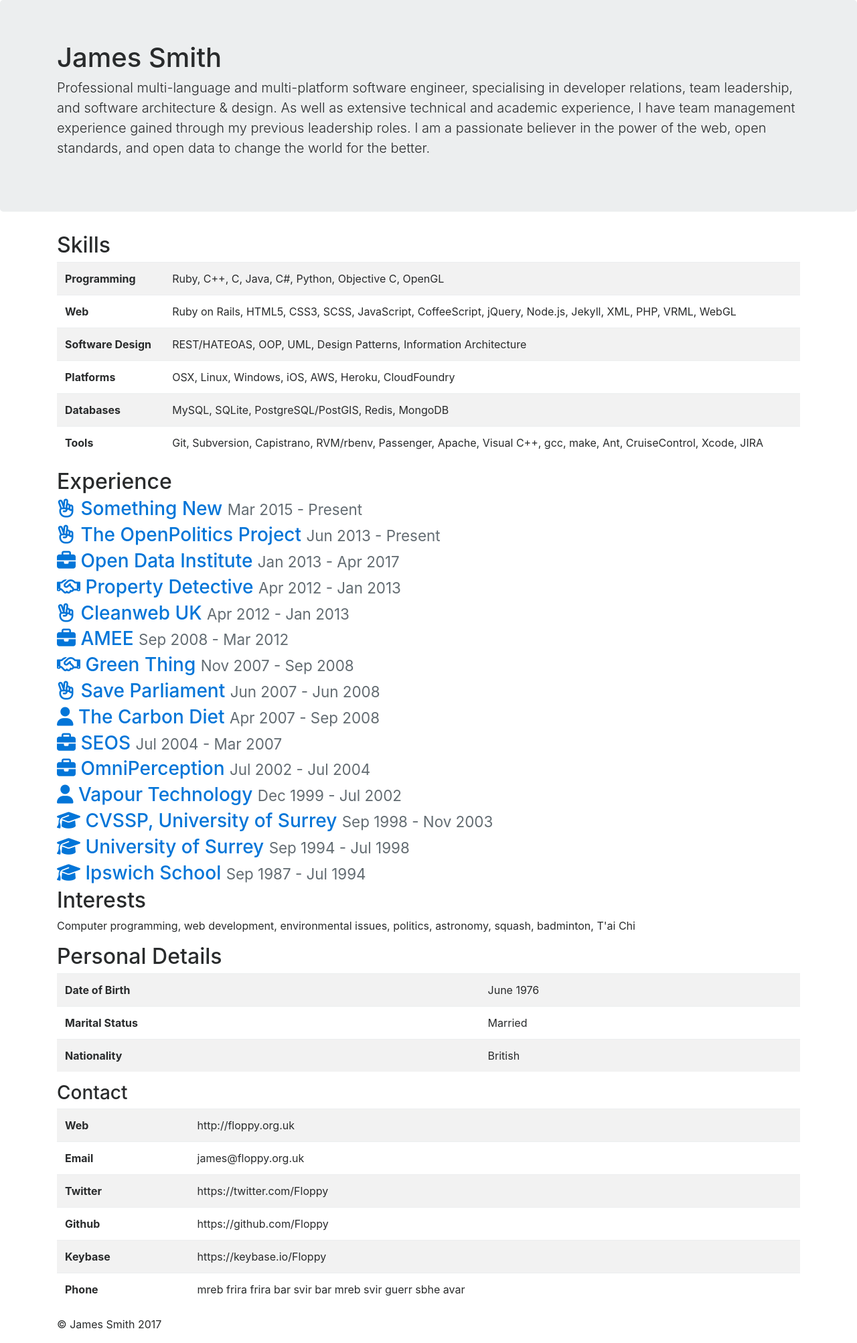
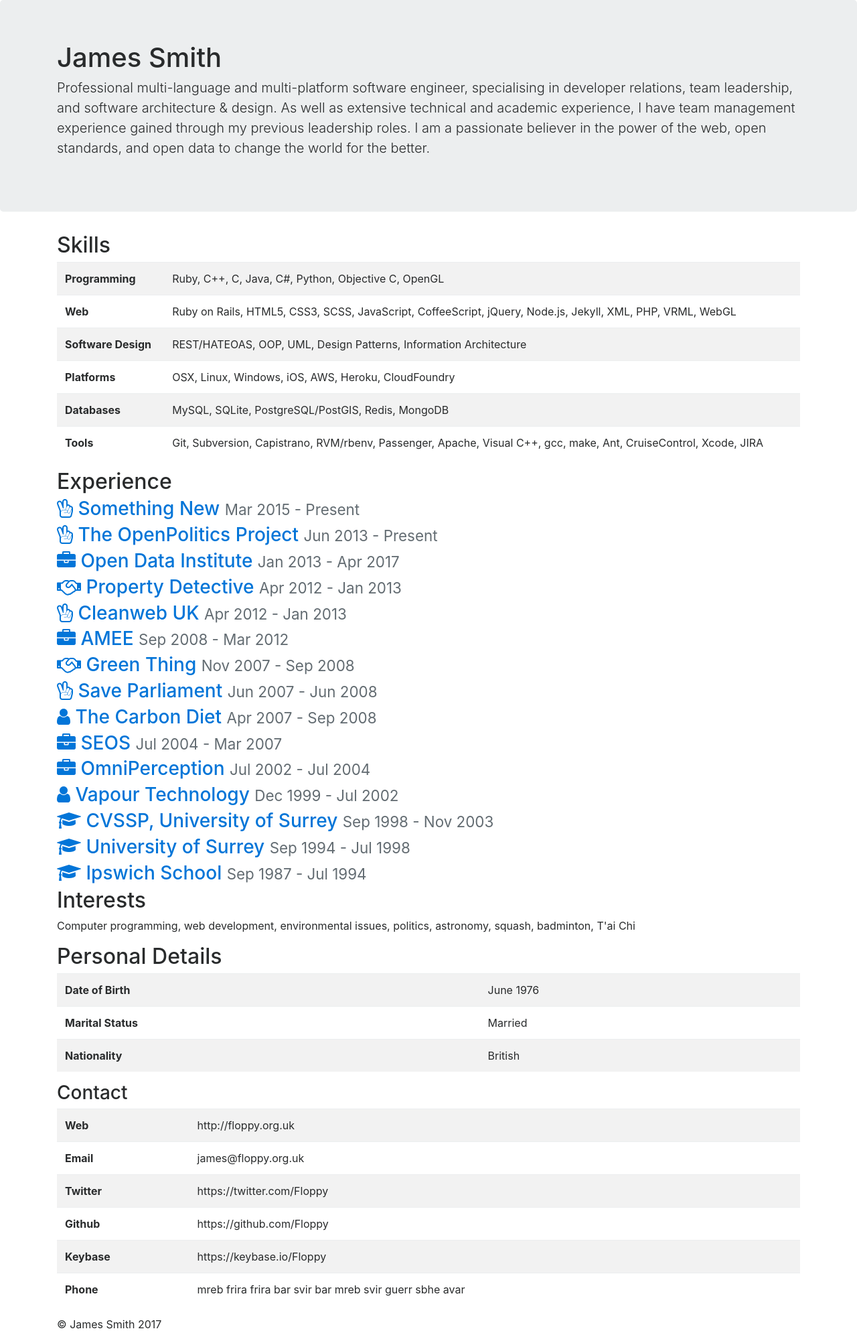
Before and after one commit to Floppy/cv, a Jekyll site: the page built from index.md, in a window 1280 px wide. Shown: the whole page at 67% size. Built offline with Jekyll 4.4.1, drawn with Linux system fonts in a browser that asks for light colours; nearby versions of some CDN libraries.

Commit message:
update fontawesome

```diff
--- a/_layouts/default.html
+++ b/_layouts/default.html
@@ -10,8 +10,8 @@
 
     <!-- Bootstrap core CSS -->
     <link rel="stylesheet" href="https://maxcdn.bootstrapcdn.com/bootstrap/4.0.0-alpha.6/css/bootstrap.min.css" integrity="sha384-rwoIResjU2yc3z8GV/NPeZWAv56rSmLldC3R/AZzGRnGxQQKnKkoFVhFQhNUwEyJ" crossorigin="anonymous">
+    <link rel="stylesheet" href="https://maxcdn.bootstrapcdn.com/font-awesome/4.7.0/css/font-awesome.min.css" integrity="sha384-wvfXpqpZZVQGK6TAh5PVlGOfQNHSoD2xbE+QkPxCAFlNEevoEH3Sl0sibVcOQVnN" crossorigin="anonymous">
     <link rel="stylesheet" href="assets/print.css">
-    <script src="https://use.fontawesome.com/1ea1423a0b.js"></script>
   </head>
 
   <body>
```
